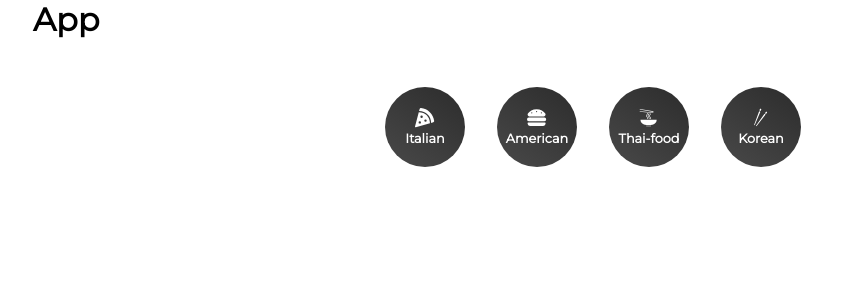
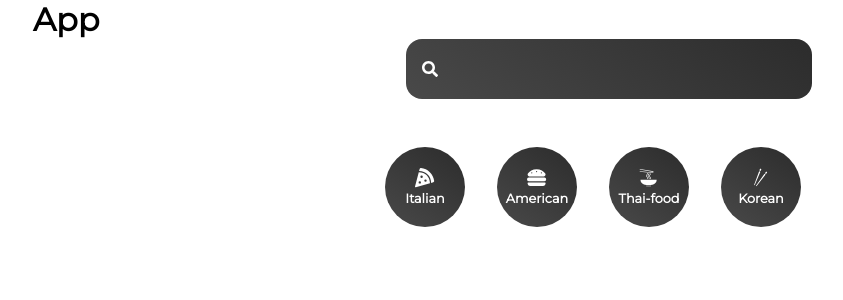
Before and after one commit to davidkiama/Recipe, a React (Create React App) app: page /recipe/1 in a window 1280 px wide. Shown: the top 300 px of the page, without its empty margins (31-874 px from the left). Built offline with nearby package versions, Linux system fonts and the light colour scheme.

Commit message:
Implemented search

```diff
--- a/src/App.js
+++ b/src/App.js
@@ -1,12 +1,15 @@
+import { BrowserRouter } from "react-router-dom";
+
 import Pages from "./pages/Pages";
-import { BrowserRouter } from "react-router-dom";
 import Category from "./components/Category";
+import Search from "./components/Search";
 
 function App() {
   return (
     <div className="App">
       <h1>App</h1>
       <BrowserRouter>
+        <Search />
         <Category />
         <Pages />
       </BrowserRouter>
--- /dev/null
+++ b/src/components/Search.jsx
@@ -0,0 +1,25 @@
+import React, { useState } from "react";
+import { FaSearch } from "react-icons/fa";
+import { useNavigate } from "react-router-dom";
+
+import "./components.css";
+
+function Search() {
+  const [inputTerm, setInputTerm] = useState("");
+
+  const navigate = useNavigate();
+
+  const handleSubmit = (e) => {
+    e.preventDefault();
+    navigate(`/search/${inputTerm}`);
+  };
+
+  return (
+    <form className="form" onSubmit={handleSubmit}>
+      <FaSearch />
+      <input type="search" onChange={(e) => setInputTerm(e.target.value)} />
+    </form>
+  );
+}
+
+export default Search;
--- a/src/components/components.css
+++ b/src/components/components.css
@@ -1,3 +1,29 @@
+.form {
+  width: fit-content;
+  margin: auto;
+
+  position: relative;
+}
+
+.form input {
+  padding: 1rem 3rem;
+  font-size: 1.5rem;
+  border: none;
+  border-radius: 1rem;
+  outline: none;
+  color: white;
+  background: linear-gradient(35deg, #494949, #2c2c2c);
+}
+
+.form svg {
+  fill: white;
+  position: absolute;
+  top: 50%;
+  left: 0%;
+  font-size: 1rem;
+  transform: translate(100%, -50%);
+}
+
 .nav-list {
   display: flex;
   align-items: center;
--- a/src/pages/Cuisine.jsx
+++ b/src/pages/Cuisine.jsx
@@ -1,6 +1,5 @@
 import React, { useEffect, useState } from "react";
-import styled from "styled-components";
-import { motion } from "framer-motion";
+
 import { Link, useParams } from "react-router-dom";
 
 function Cuisine() {
--- a/src/pages/Pages.jsx
+++ b/src/pages/Pages.jsx
@@ -1,5 +1,6 @@
 import Home from "./Home";
 import Cuisine from "./Cuisine";
+import Searched from "./Searched";
 import { Route, Routes } from "react-router-dom";
 
 function Pages() {
@@ -7,6 +8,7 @@ function Pages() {
     <Routes>
       <Route path="/" exact element={<Home />} />
       <Route path="/cuisine/:type" element={<Cuisine />} />
+      <Route path="/search/:term" element={<Searched />} />
     </Routes>
   );
 }
--- /dev/null
+++ b/src/pages/Searched.jsx
@@ -0,0 +1,36 @@
+import { useState, useEffect } from "react";
+import { useParams } from "react-router-dom";
+
+function Searched() {
+  const [searchedRecipes, setSearchedRecipes] = useState([]);
+
+  const params = useParams();
+
+  const getSearched = async (name) => {
+    const data = await fetch(
+      `https://api.spoonacular.com/recipes/complexSearch?apiKey=${process.env.REACT_APP_API_KEY}&query=${name}`
+    );
+    const recipes = await data.json();
+
+    setSearchedRecipes(recipes.results);
+  };
+
+  useEffect(() => {
+    getSearched(params.term);
+  }, [params.term]);
+
+  return (
+    <div className="cont--grid">
+      {searchedRecipes.map((recipe) => {
+        return (
+          <div className="cont--item " key={recipe.id}>
+            <img src={recipe.image} alt={recipe.title} />
+            <h4>{recipe.title}</h4>
+          </div>
+        );
+      })}
+    </div>
+  );
+}
+
+export default Searched;
```
